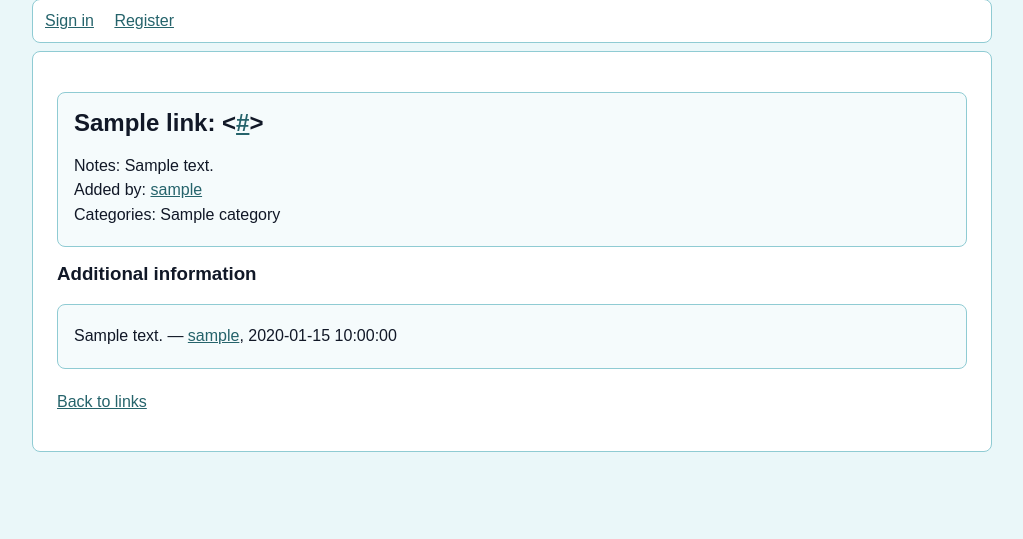
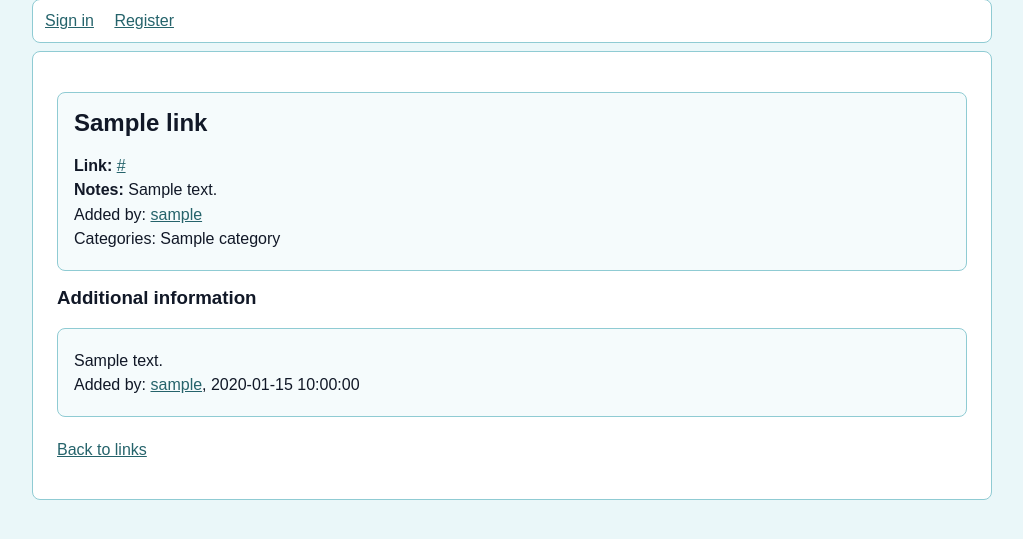
Before and after one commit to saanaol/link-manager, a Flask app: template templates/link.html in a window 1280 px wide. Shown: the part 96-635 px from the top of the page, without its empty margins (128-1151 px from the left). Run offline with Flask 3, Linux system fonts and the light colour scheme; the template is opened without the code that fills it: most values are stand-ins (such as "Sample title", 1, 10 or a date in 2020).

Commit message:
improve long text display

```diff
--- a/app.py
+++ b/app.py
@@ -6,8 +6,16 @@ import users
 import links
 import categories
 import comments
+import markupsafe
 
 app = Flask(__name__)
+
+@app.template_filter()
+def show_lines(content):
+    content = str(markupsafe.escape(content))
+    content = content.replace("\n", "<br />")
+    return markupsafe.Markup(content)
+
 app.secret_key = config.secret_key
 
 USERNAME_MIN_LENGTH = 2
--- a/static/main.css
+++ b/static/main.css
@@ -136,3 +136,10 @@ input[type="submit"]:hover,
 .back-link {
   margin-top: 1.5em;
 }
+
+.link-url,
+.link-notes,
+.comment-content {
+  overflow-wrap: anywhere;
+  word-break: break-word;
+}
--- a/templates/link.html
+++ b/templates/link.html
@@ -3,15 +3,16 @@
 {% block content %}
 
 <div class="link-card">
-  <h2>
-    {{ link.title }}:
-    &lt;<a href="{{ link.url }}">{{ link.url }}</a>&gt;
-  </h2>
+  <h2>{{ link.title }}</h2>
+
+  <p class="link-url">
+    <strong>Link:</strong>
+    <a href="{{ link.url }}">{{ link.url }}</a>
+  </p>
 
   {% if link.notes %}
-    <p>
-      Notes:
-      {{ link.notes }}
+    <p class="link-notes">
+      <strong>Notes:</strong> {{ link.notes | show_lines }}
     </p>
   {% endif %}
 
@@ -35,8 +36,12 @@
 {% if comments %}
   {% for comment in comments %}
     <div class="comment-card">
+      <p class="comment-content">
+        {{ comment.content | show_lines }}
+      </p>
+
       <p>
-        {{ comment.content }} —
+        Added by:
         <a href="/user/{{ comment.user_id }}">{{ comment.username }}</a>,
         {{ comment.created_at }}
       </p>
```
